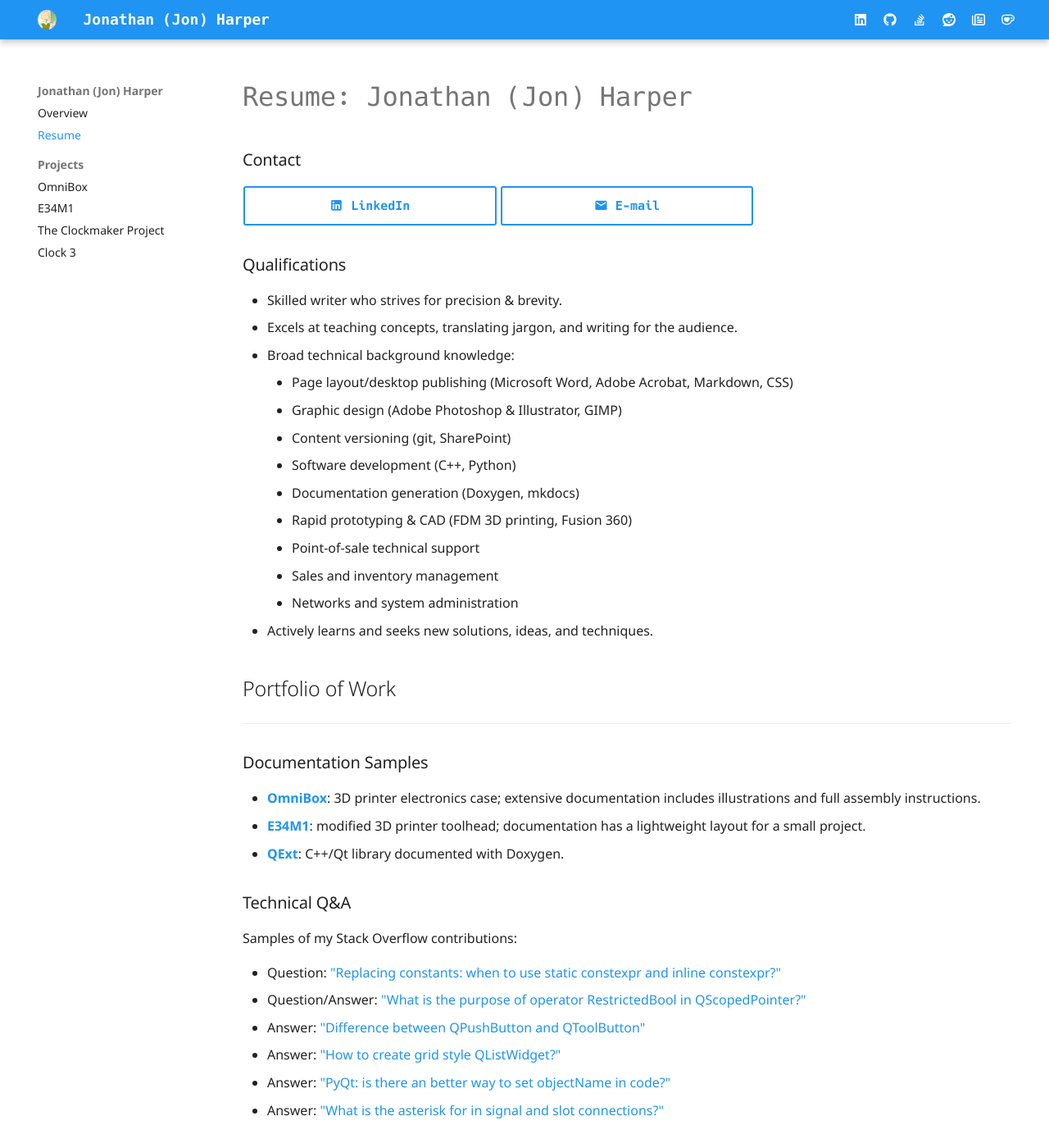
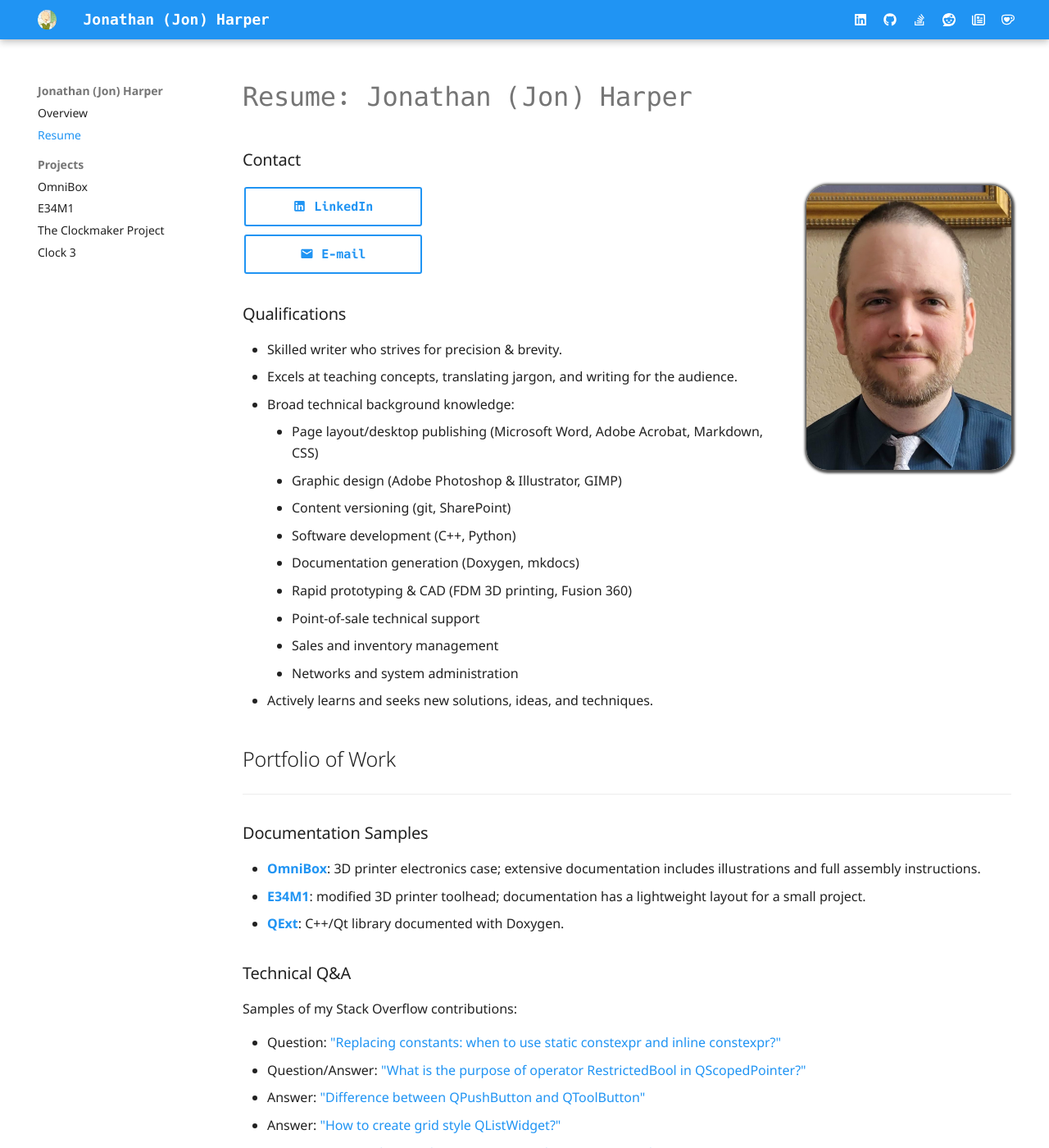
Before and after one commit to jon-harper/jon-harper.github.io, an MkDocs documentation site: the page built from docs/resume.md, in a window 1280 px wide and 1400 px high. Shown: the whole window at 82% size. Built offline with MkDocs 1.6.1 and Material for MkDocs 9.7.7, drawn with Linux system fonts in a browser that asks for light colours; some of the changed text lies outside the part shown.

Commit message:
Added resume headshot

```diff
--- a/docs/assets/stylesheets/extra.css
+++ b/docs/assets/stylesheets/extra.css
@@ -310,3 +310,11 @@
 .jh-grid-container>.jh-grid-img {
     margin: 0 1rem;
 }
+
+.jh-photo {
+    width: 250px;
+    float: right;
+    border-radius: 25px;
+    box-shadow: 1px 1px 3px 3px rgba(0, 0, 0, 0.7);
+    margin: 0rem 0rem 1rem 1rem;
+}
--- a/docs/resume.md
+++ b/docs/resume.md
@@ -10,11 +10,15 @@ hide: toc
 
 ### Contact
 
-<div markdown class="jh-grid-container jh-grid-3 jh-link-grid">
+[![photo of me](img/headshot.jpg){class="jh-photo"}](img/headshot.jpg)
+
+<div markdown class="jh-grid-container jh-grid-3">
+<div markdown class="jh-grid-container jh-grid-1 jh-link-grid">
 
 [:material-linkedin: LinkedIn](https://linkedin.com/in/jonspaceharper)
 
-[:material-email: E-mail](mailto:jonspaceharper@@@gmail)
+[:material-email: E-mail](mailto:jonspaceharper@gmail.com)
+</div>
 </div>
 
 ### Qualifications
```
Also changed, not shown: other parts of docs/resume.md (+9 -7 lines), docs/img/headshot.jpg (added).
